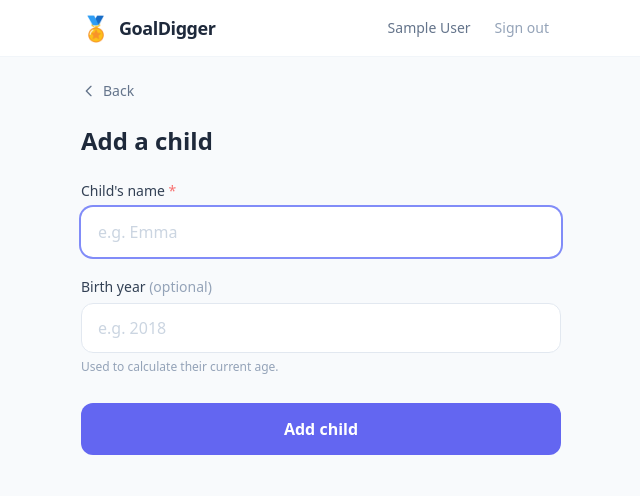
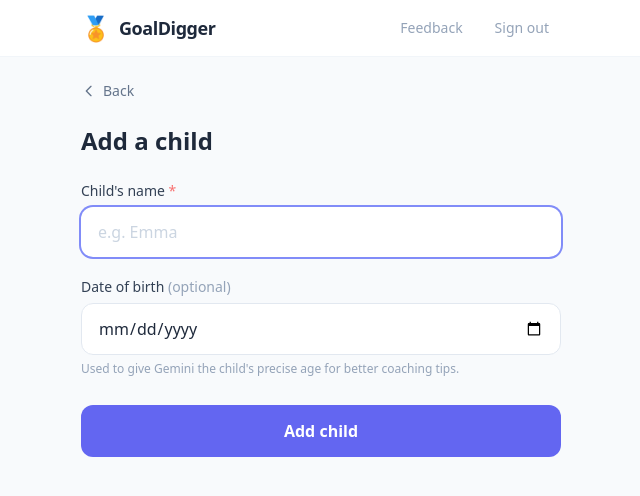
Before and after one commit to StefanRociu/GoalDigger, a Flask app: page /kids/add in a window 1280 px wide. Shown: the top 496 px of the page, without its empty margins (319-959 px from the left). Run offline with Flask 3, Linux system fonts and the light colour scheme; the visitor is signed in with stand-in values (Sample User, id 1); parts of the project's set-up code (start-up, migrations or seed data) failed here and were passed over; some libraries are stand-ins or nearby versions.

Commit message:
chore: feedback, birthdate, and sport start date added

```diff
--- a/app.py
+++ b/app.py
@@ -11,6 +11,58 @@ from functools import wraps
 
 app = Flask(__name__)
 app.secret_key = os.environ.get('SECRET_KEY', 'goaldigger-change-this-in-production')
+
+# ---------------------------------------------------------------------------
+# HELPER — age / experience calculations
+# ---------------------------------------------------------------------------
+
+def precise_age_str(birth_date):
+    """Return e.g. '7 years 3 months old' from a date object or ISO string. Falls back to None."""
+    if not birth_date:
+        return None
+    from datetime import date as _date
+    if isinstance(birth_date, str):
+        try:
+            birth_date = _date.fromisoformat(str(birth_date))
+        except ValueError:
+            return None
+    today = datetime.now().date()
+    years  = today.year - birth_date.year - ((today.month, today.day) < (birth_date.month, birth_date.day))
+    months = ((today.month - birth_date.month) % 12)
+    if years < 0:
+        return None
+    if months == 0:
+        return f"{years} years old"
+    return f"{years} years {months} months old"
+
+def experience_str(started_date):
+    """Return e.g. '2 years 4 months' from a date object or ISO string."""
+    if not started_date:
+        return None
+    from datetime import date as _date
+    if isinstance(started_date, str):
+        try:
+            started_date = _date.fromisoformat(str(started_date))
+        except ValueError:
+            return None
+    today = datetime.now().date()
+    total_months = (today.year - started_date.year) * 12 + (today.month - started_date.month)
+    if total_months < 1:
+        return "less than a month"
+    if total_months < 12:
+        return f"{total_months} month{'s' if total_months != 1 else ''}"
+    years  = total_months // 12
+    months = total_months % 12
+    base   = f"{years} year{'s' if years != 1 else ''}"
+    return base if months == 0 else f"{base} {months} month{'s' if months != 1 else ''}"
+
+def kid_age_label(kid):
+    """Return precise age string, falling back to birth_year if birth_date not set."""
+    if kid.get('birth_date'):
+        return precise_age_str(kid['birth_date'])
+    if kid.get('birth_year'):
+        return f"{datetime.now().year - kid['birth_year']} years old"
+    return None
 
 # ---------------------------------------------------------------------------
 # SPORT CATALOGUE
@@ -180,9 +232,20 @@ def init_db():
                     created_at TIMESTAMP DEFAULT CURRENT_TIMESTAMP
                 )
             ''')
-            # Migration: add ai_feedback column to existing tables
+            # Migrations
+            cur.execute('ALTER TABLE sessions ADD COLUMN IF NOT EXISTS ai_feedback TEXT')
+            cur.execute('ALTER TABLE kids    ADD COLUMN IF NOT EXISTS birth_date DATE')
+            cur.execute('ALTER TABLE sports  ADD COLUMN IF NOT EXISTS started_date DATE')
             cur.execute('''
-                ALTER TABLE sessions ADD COLUMN IF NOT EXISTS ai_feedback TEXT
+                CREATE TABLE IF NOT EXISTS feedback (
+                    id         SERIAL PRIMARY KEY,
+                    user_id    INTEGER REFERENCES users(id) ON DELETE SET NULL,
+                    user_name  TEXT,
+                    user_email TEXT,
+                    category   TEXT,
+                    message    TEXT NOT NULL,
+                    created_at TIMESTAMP DEFAULT CURRENT_TIMESTAMP
+                )
             ''')
             cur.execute('''
                 CREATE TABLE IF NOT EXISTS ai_insights (
@@ -374,7 +437,7 @@ def generate_ai_insights(sport_name, kid_name, sessions_data):
         "youtube_links": generate_youtube_links(sport_name, level, top_skills)
     }
 
-def generate_ai_insights_gemini(sport_name, kid_name, kid_age, sessions_data):
+def generate_ai_insights_gemini(sport_name, kid_name, kid_age, sessions_data, sport_started=None):
     """Generate insights via Google Gemini. Falls back to simulation if unavailable."""
     import logging
     api_key = os.environ.get('GEMINI_API_KEY')
@@ -429,14 +492,15 @@ def generate_ai_insights_gemini(sport_name, kid_name, kid_age, sessions_data):
             session_log.append(entry)
 
         age_str = f", {kid_age} years old" if kid_age else ""
+        exp_str = f"\nExperience: playing {sport_name} for {sport_started}" if sport_started else ""
 
         prompt = f"""You are an experienced youth sports development coach. A parent has been logging their child's training and you need to provide a personalised progress report.
 
 CRITICAL: The parent's written observations are the most important input. Read them carefully and make your analysis directly address what they described. Never give generic advice — be specific to this child's actual situation.
 
 Child: {kid_name}{age_str}
-Sport: {sport_name}
-Total sessions: {session_count} ({training_count} training, {comp_count} competitions)
+Sport: {sport_name}{exp_str}
+Total sessions logged: {session_count} ({training_count} training, {comp_count} competitions)
 Skills practiced: {', '.join(f'{k} ({v}x)' for k, v in skill_counts.items()) if skill_counts else 'not recorded'}
 Average mood after sessions: {f'{avg_mood}/5' if avg_mood else 'not recorded'}
 
@@ -627,14 +691,14 @@ def dashboard():
 def add_kid():
     if request.method == 'POST':
         name       = request.form.get('name', '').strip()
-        birth_year = request.form.get('birth_year', '').strip()
+        birth_date = request.form.get('birth_date', '').strip() or None
         color      = AVATAR_COLORS[hash(name) % len(AVATAR_COLORS)]
         if not name:
             flash('Name is required.', 'error')
         else:
             db_insert(
-                'INSERT INTO kids (user_id, name, birth_year, avatar_color) VALUES (%s, %s, %s, %s)',
-                (session['user_id'], name, int(birth_year) if birth_year.isdigit() else None, color)
+                'INSERT INTO kids (user_id, name, birth_date, avatar_color) VALUES (%s, %s, %s, %s)',
+                (session['user_id'], name, birth_date, color)
             )
             return redirect(url_for('dashboard'))
     return render_template('kid_form.html', action='add')
@@ -665,7 +729,7 @@ def kid_profile(kid_id):
             "last_session": last_row['last_date'] if last_row else None,
             "has_insights": bool(has_insights)
         })
-    age = (datetime.now().year - kid['birth_year']) if kid['birth_year'] else None
+    age = kid_age_label(kid)
     return render_template('kid.html', kid=kid, sports=sports_data, age=age, sport_limit=10)
 
 @app.route('/kids/<int:kid_id>/sports/add', methods=['GET', 'POST'])
@@ -681,8 +745,9 @@ def add_sport(kid_id):
         flash('A child can have a maximum of 10 sports.', 'error')
         return redirect(url_for('kid_profile', kid_id=kid_id))
     if request.method == 'POST':
-        sport_name  = request.form.get('sport_name', '').strip()
-        custom_name = request.form.get('custom_name', '').strip()
+        sport_name   = request.form.get('sport_name', '').strip()
+        custom_name  = request.form.get('custom_name', '').strip()
+        started_date = request.form.get('started_date', '').strip() or None
         name = custom_name if sport_name == '__custom__' else sport_name
         icon = SPORT_ICONS.get(name, '🏅')
         if not name:
@@ -695,8 +760,8 @@ def add_sport(kid_id):
                 flash(f'{kid["name"]} already has {name} added.', 'error')
             else:
                 db_insert(
-                    'INSERT INTO sports (kid_id, name, icon) VALUES (%s, %s, %s)',
-                    (kid_id, name, icon)
+                    'INSERT INTO sports (kid_id, name, icon, started_date) VALUES (%s, %s, %s, %s)',
+                    (kid_id, name, icon, started_date)
                 )
                 return redirect(url_for('kid_profile', kid_id=kid_id))
     return render_template('sport_form.html', kid=kid, sports_list=SPORTS, current_count=current_count)
@@ -913,7 +978,7 @@ def session_tip(session_id):
             'energy_level':       s['energy_level'],
             'competition_result': s['competition_result'],
         }
-        kid_age = (datetime.now().year - kid['birth_year']) if kid['birth_year'] else None
+        kid_age = kid_age_label(kid)
         result  = generate_session_tip_gemini(sport['name'], kid['name'], kid_age, session_data)
         if result.get('tips'):
             db_exec('UPDATE sessions SET ai_feedback = %s WHERE id = %s',
@@ -939,8 +1004,9 @@ def generate_insights(sport_id):
     )
     kid = db_query('SELECT * FROM kids WHERE id = %s', (sport['kid_id'],), one=True)
     sessions_data = [dict(s) for s in sessions_raw]
-    kid_age = (datetime.now().year - kid['birth_year']) if kid['birth_year'] else None
-    insights = generate_ai_insights_gemini(sport['name'], kid['name'], kid_age, sessions_data)
+    kid_age    = kid_age_label(kid)
+    sport_exp  = experience_str(sport.get('started_date'))
+    insights   = generate_ai_insights_gemini(sport['name'], kid['name'], kid_age, sessions_data, sport_started=sport_exp)
 
     db_exec('''
         INSERT INTO ai_insights (sport_id, current_level, progress_summary, next_steps, youtube_links)
@@ -1040,6 +1106,45 @@ def coach_view(token):
     )
 
 # ---------------------------------------------------------------------------
+# ROUTES — FEEDBACK
+# ---------------------------------------------------------------------------
+
+FEEDBACK_CATEGORIES = [
+    ("broken",     "Something's not working 🐛"),
+    ("suggestion", "Feature request / improvement 💡"),
+]
+
+@app.route('/feedback', methods=['GET', 'POST'])
+@login_required
+def submit_feedback():
+    if request.method == 'POST':
+        category = request.form.get('category', '').strip()
+        message  = request.form.get('message', '').strip()
+        if not message:
+            flash('Please write something before submitting.', 'error')
+        else:
+            user = get_current_user()
+            db_insert(
+                '''INSERT INTO feedback (user_id, user_name, user_email, category, message)
+                   VALUES (%s, %s, %s, %s, %s)''',
+                (session['user_id'], user['name'], user['email'], category, message)
+            )
+            flash('Thanks for your feedback! 🙏', 'success')
+            return redirect(url_for('dashboard'))
+    return render_template('feedback_form.html', categories=FEEDBACK_CATEGORIES)
+
+@app.route('/admin/feedback')
+@login_required
+def admin_feedback():
+    user = get_current_user()
+    if user['email'] != 'rdumitrescu@gwi.com':
+        return redirect(url_for('dashboard'))
+    rows = db_query(
+        'SELECT * FROM feedback ORDER BY created_at DESC', ()
+    )
+    return render_template('admin_feedback.html', rows=rows, categories=dict(FEEDBACK_CATEGORIES))
+
+# ---------------------------------------------------------------------------
 # TEMPLATE FILTERS
 # ---------------------------------------------------------------------------
 
--- a/templates/base.html
+++ b/templates/base.html
@@ -1,5 +1,6 @@
 <!DOCTYPE html>
 <html lang="en">
+
 <head>
   <meta charset="UTF-8" />
   <meta name="viewport" content="width=device-width, initial-scale=1.0, viewport-fit=cover" />
@@ -19,23 +20,88 @@
     }
   </script>
   <style>
-    body { -webkit-tap-highlight-color: transparent; }
-    .bottom-nav-safe { padding-bottom: env(safe-area-inset-bottom, 0px); }
-    .tag-chip { display: inline-flex; align-items: center; gap: 4px; background: #EEF2FF;
-                color: #4338CA; border-radius: 9999px; padding: 2px 10px; font-size: 0.8rem; font-weight: 500; }
-    .tag-chip .remove { cursor: pointer; font-size: 1rem; line-height: 1; color: #818CF8; }
-    .mood-btn { display: flex; flex-direction: column; align-items: center; gap: 2px;
-                padding: 8px 12px; border-radius: 12px; border: 2px solid #E5E7EB;
-                background: white; cursor: pointer; transition: all 0.15s; font-size: 1.5rem; }
-    .mood-btn.selected { border-color: #6366F1; background: #EEF2FF; }
-    .energy-btn { padding: 8px 20px; border-radius: 9999px; border: 2px solid #E5E7EB;
-                  background: white; font-size: 0.875rem; font-weight: 500; cursor: pointer;
-                  transition: all 0.15s; color: #6B7280; }
-    .energy-btn.selected { border-color: #6366F1; background: #6366F1; color: white; }
-    .flash-msg { animation: slideIn 0.3s ease; }
-    @keyframes slideIn { from { opacity: 0; transform: translateY(-8px); } to { opacity: 1; transform: translateY(0); } }
+    body {
+      -webkit-tap-highlight-color: transparent;
+    }
+
+    .bottom-nav-safe {
+      padding-bottom: env(safe-area-inset-bottom, 0px);
+    }
+
+    .tag-chip {
+      display: inline-flex;
+      align-items: center;
+      gap: 4px;
+      background: #EEF2FF;
+      color: #4338CA;
+      border-radius: 9999px;
+      padding: 2px 10px;
+      font-size: 0.8rem;
+      font-weight: 500;
+    }
+
+    .tag-chip .remove {
+      cursor: pointer;
+      font-size: 1rem;
+      line-height: 1;
+      color: #818CF8;
+    }
+
+    .mood-btn {
+      display: flex;
+      flex-direction: column;
+      align-items: center;
+      gap: 2px;
+      padding: 8px 12px;
+      border-radius: 12px;
+      border: 2px solid #E5E7EB;
+      background: white;
+      cursor: pointer;
+      transition: all 0.15s;
+      font-size: 1.5rem;
+    }
+
+    .mood-btn.selected {
+      border-color: #6366F1;
+      background: #EEF2FF;
+    }
+
+    .energy-btn {
+      padding: 8px 20px;
+      border-radius: 9999px;
+      border: 2px solid #E5E7EB;
+      background: white;
+      font-size: 0.875rem;
+      font-weight: 500;
+      cursor: pointer;
+      transition: all 0.15s;
+      color: #6B7280;
+    }
+
+    .energy-btn.selected {
+      border-color: #6366F1;
+      background: #6366F1;
+      color: white;
+    }
+
+    .flash-msg {
+      animation: slideIn 0.3s ease;
+    }
+
+    @keyframes slideIn {
+      from {
+        opacity: 0;
+        transform: translateY(-8px);
+      }
+
+      to {
+        opacity: 1;
+        transform: translateY(0);
+      }
+    }
   </style>
 </head>
+
 <body class="bg-slate-50 min-h-screen font-sans">
 
   <!-- TOP NAV -->
@@ -46,10 +112,13 @@
         <span class="text-2xl">🏅</span>
         <span class="font-bold text-slate-800 text-lg tracking-tight">GoalDigger</span>
       </a>
-      <div class="flex items-center gap-3">
-        <span class="text-sm text-slate-500 hidden sm:block">{{ session.user_name }}</span>
+      <div class="flex items-center gap-2">
+        <a href="{{ url_for('submit_feedback') }}"
+          class="text-sm text-slate-400 hover:text-indigo-600 px-3 py-1.5 rounded-lg hover:bg-indigo-50 transition">
+          Feedback
+        </a>
         <a href="{{ url_for('logout') }}"
-           class="text-sm text-slate-400 hover:text-slate-700 px-3 py-1.5 rounded-lg hover:bg-slate-100 transition">
+          class="text-sm text-slate-400 hover:text-slate-700 px-3 py-1.5 rounded-lg hover:bg-slate-100 transition">
           Sign out
         </a>
       </div>
@@ -80,4 +149,5 @@
 
   {% block scripts %}{% endblock %}
 </body>
+
 </html>
--- a/templates/kid_form.html
+++ b/templates/kid_form.html
@@ -15,26 +15,24 @@
 
   <form method="POST" class="space-y-5">
     <div>
-      <label class="block text-sm font-medium text-slate-700 mb-1.5">Child's name <span class="text-red-400">*</span></label>
-      <input type="text" name="name" required autofocus
-             class="w-full px-4 py-3 rounded-xl border border-slate-200 text-slate-800 text-base
+      <label class="block text-sm font-medium text-slate-700 mb-1.5">Child's name <span
+          class="text-red-400">*</span></label>
+      <input type="text" name="name" required autofocus class="w-full px-4 py-3 rounded-xl border border-slate-200 text-slate-800 text-base
                     focus:outline-none focus:ring-2 focus:ring-indigo-400 focus:border-transparent
-                    placeholder-slate-300"
-             placeholder="e.g. Emma" />
+                    placeholder-slate-300" placeholder="e.g. Emma" />
     </div>
+
     <div>
-      <label class="block text-sm font-medium text-slate-700 mb-1.5">Birth year <span class="text-slate-400 font-normal">(optional)</span></label>
-      <input type="number" name="birth_year" min="2000" max="2024"
-             class="w-full px-4 py-3 rounded-xl border border-slate-200 text-slate-800 text-base
-                    focus:outline-none focus:ring-2 focus:ring-indigo-400 focus:border-transparent
-                    placeholder-slate-300"
-             placeholder="e.g. 2018" />
-      <p class="text-xs text-slate-400 mt-1.5">Used to calculate their current age.</p>
+      <label class="block text-sm font-medium text-slate-700 mb-1.5">
+        Date of birth <span class="text-slate-400 font-normal">(optional)</span>
+      </label>
+      <input type="date" name="birth_date" class="w-full px-4 py-3 rounded-xl border border-slate-200 text-slate-800 text-base
+                    focus:outline-none focus:ring-2 focus:ring-indigo-400 focus:border-transparent" />
+      <p class="text-xs text-slate-400 mt-1.5">Used to give Gemini the child's precise age for better coaching tips.</p>
     </div>
 
     <div class="pt-2">
-      <button type="submit"
-              class="w-full bg-indigo-500 hover:bg-indigo-600 active:bg-indigo-700 text-white
+      <button type="submit" class="w-full bg-indigo-500 hover:bg-indigo-600 active:bg-indigo-700 text-white
                      font-semibold py-3.5 rounded-xl transition text-base">
         Add child
       </button>
```
Also changed, not shown: templates/admin_feedback.html (added, +42 -0 lines), templates/feedback_form.html (added, +51 -0 lines), templates/sport_form.html (+20 -13 lines).
